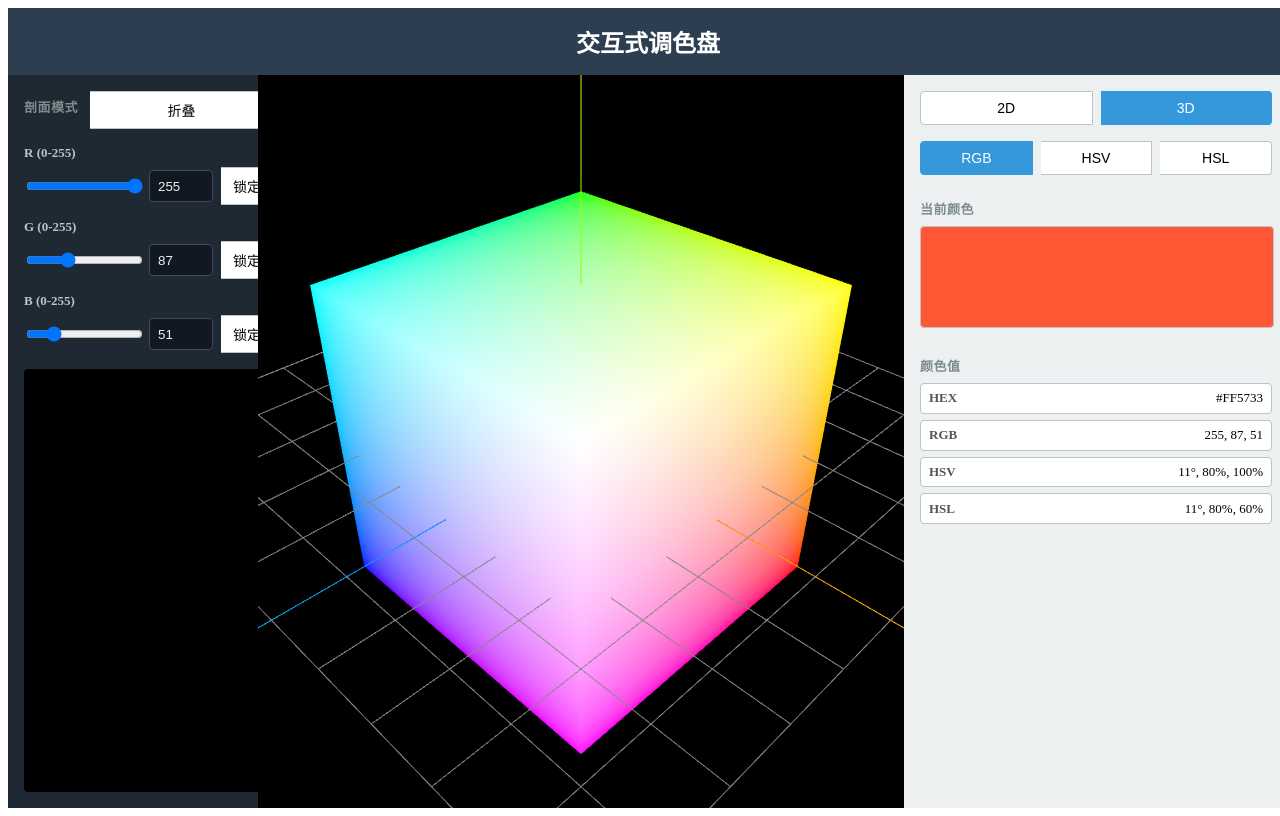
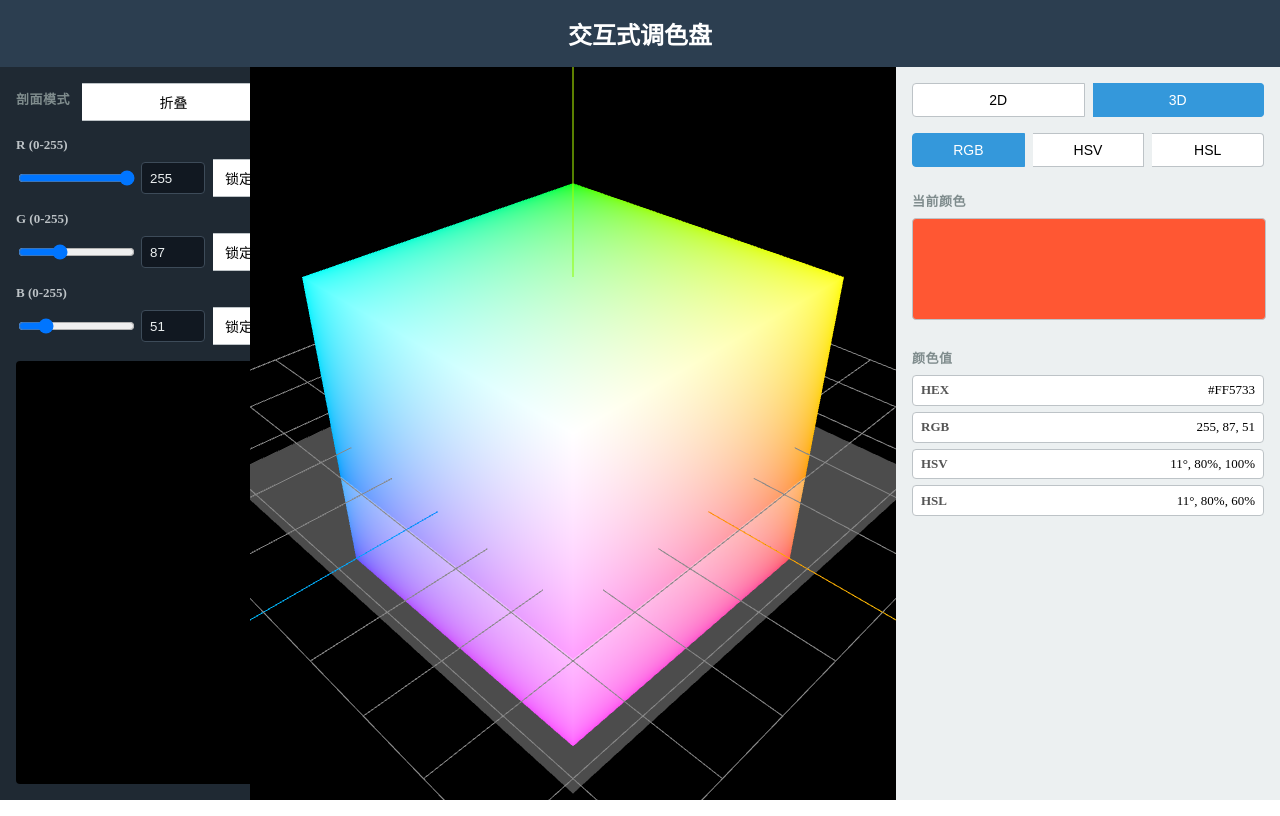
Before and after one commit to Silver2Yv/ColorBoard, a website: page index.html in a window 1280 px wide. Both pictures are taken after a click on the button "3D". Drawn offline with nearby package versions, Linux system fonts and the light colour scheme.

Commit message:
fix(layout): 修复2D模式调色板被压缩问题及多项3D剖面模式优化
- fix(layout): 修复2D模式下grid三列布局错配导致调色板被压缩
  CSS: 新增 .layout-two-col (grid-template-columns: 1fr 30%)
  JS: _syncCrossSectionVisibility 按模式切换 layout-three-col/layout-two-col
- fix(app-container): 替换 vh/vw 为 absolute 定位，修复100vw溢出
- feat(3d): BaseColorMesh 添加 crossSectionPlane（半透明剖切面）
- feat(3d): RGB/HCV/HSL 网格实现 updateCrossSection 方法
- fix(3d): 初始化场景时同步剖面位置和颜色
- fix(2d): Renderer2DBase.resize 按 mode/space 条件渲染，避免无效重绘
- fix(3d): 移除 canvas-3d 中的冗余 canvas 元素（Three.js 自动创建）
- chore: 更新 package.json 添加 dev/build/start 脚本

```diff
--- a/css/style.css
+++ b/css/style.css
@@ -1,8 +1,17 @@
+body {
+    margin: 0;
+    padding: 0;
+    overflow: hidden;
+}
+
 .app-container {
     display: flex;
     flex-direction: column;
-    height: 100vh;
-    width: 100vw;
+    position: absolute;
+    top: 0;
+    left: 0;
+    right: 0;
+    bottom: 0;
     overflow: hidden;
 }
 
@@ -32,6 +41,10 @@
 
 .layout-three-col {
     grid-template-columns: 250px 1fr 30%;
+}
+
+.layout-two-col {
+    grid-template-columns: 1fr 30%;
 }
 
 .canvas-container {
@@ -181,6 +194,8 @@
     display: flex;
     flex-direction: column;
     gap: 1rem;
+    position: relative;
+    z-index: 100;
 }
 
 .btn-group {
--- a/index.html
+++ b/index.html
@@ -55,7 +55,6 @@
                         <canvas id="canvas2d"></canvas>
                     </div>
                     <div id="canvas-3d" class="canvas-wrapper hidden">
-                        <canvas id="canvas3d"></canvas>
                     </div>
                 </div>
             </div>
--- a/js/main.js
+++ b/js/main.js
@@ -164,8 +164,11 @@ function _initScene3D() {
     _scene3d.renderer.domElement.addEventListener('pointerdown', _on3DClick);
 
     // 创建当前色彩空间对应的 3D 网格
-    const { space } = getState();
+    const { space, color } = getState();
     _createMesh3D(space);
+    if (_currentMesh3d && typeof _currentMesh3d.updateCrossSection === 'function') {
+        _currentMesh3d.updateCrossSection(color);
+    }
 
     // 创建剖切平面（初始隐藏）
     _crossSectionPlane = new _3dModules.CrossSectionPlane(_scene3d, space);
@@ -237,6 +240,10 @@ function _switchMesh3D(space) {
     }
 
     _currentMesh3d = _meshes3d[space];
+    const { color } = getState();
+    if (_currentMesh3d && typeof _currentMesh3d.updateCrossSection === 'function') {
+        _currentMesh3d.updateCrossSection(color);
+    }
     _scene3d.render();
 }
 
@@ -328,12 +335,15 @@ function _onSpaceChange() {
  * 3D 模式下仅刷新场景渲染。
  */
 function _onColorChange() {
-    const { mode, space } = getState();
+    const { mode, space, color } = getState();
 
     if (mode === '2d') {
         // 活跃渲染器最后渲染，确保在共享 canvas 上可见
         _renderers2d[space]?.render();
     } else if (mode === '3d' && _scene3d) {
+        if (_currentMesh3d && typeof _currentMesh3d.updateCrossSection === 'function') {
+            _currentMesh3d.updateCrossSection(color);
+        }
         _scene3d.render();
 
         // 更新剖面渲染器的选中标记
@@ -458,8 +468,13 @@ function _showCrossSectionIn3D() {
 function _syncCrossSectionVisibility() {
     const { mode } = getState();
     const panel = document.getElementById('cross-section-panel');
+    const mainArea = document.querySelector('.main-area');
     if (panel) {
         panel.classList.toggle('hidden', mode === '2d');
+    }
+    if (mainArea) {
+        mainArea.classList.toggle('layout-three-col', mode === '3d');
+        mainArea.classList.toggle('layout-two-col', mode === '2d');
     }
 }
 
--- a/js/renderer-2d/base.js
+++ b/js/renderer-2d/base.js
@@ -1,3 +1,5 @@
+import { getState } from '../state.js';
+
 /**
  * 2D 渲染器基类
  *
@@ -72,7 +74,17 @@ export class Renderer2DBase {
      */
     resize() {
         this._updateSize();
-        this.render();
+        const state = getState();
+        // 仅在 2D 模式下且渲染器匹配当前色彩空间时才重绘
+        if (state.mode === '2d') {
+            if (this.hasOwnProperty('space') && this.space !== state.space) {
+                return;
+            }
+            if (this.constructor.name === 'RGBTriangle' && state.space !== 'rgb') {
+                return;
+            }
+            this.render();
+        }
     }
 
     /**
--- a/js/renderer-3d/base-mesh.js
+++ b/js/renderer-3d/base-mesh.js
@@ -10,6 +10,18 @@ export class BaseColorMesh {
         this.material = new THREE.MeshBasicMaterial({ vertexColors: true });
 
         this.mesh = new THREE.Mesh(this.geometry, this.material);
+
+        this.crossSectionPlane = new THREE.Mesh(
+            new THREE.PlaneGeometry(1.5, 1.5),
+            new THREE.MeshBasicMaterial({
+                color: 0xffffff,
+                transparent: true,
+                opacity: 0.3,
+                side: THREE.DoubleSide
+            })
+        );
+        this.crossSectionPlane.rotation.x = -Math.PI / 2;
+        this.crossSectionPlane.visible = false;
     }
 
     buildGeometry() {
@@ -37,6 +49,10 @@ export class BaseColorMesh {
         if (this.mesh) {
             this.scene3d.add(this.mesh);
         }
+        if (this.crossSectionPlane) {
+            this.scene3d.add(this.crossSectionPlane);
+            this.crossSectionPlane.visible = true;
+        }
         if (this.highlightSphere) {
             this.scene3d.add(this.highlightSphere);
         }
@@ -46,6 +62,10 @@ export class BaseColorMesh {
     hide() {
         if (this.mesh) {
             this.scene3d.remove(this.mesh);
+        }
+        if (this.crossSectionPlane) {
+            this.scene3d.remove(this.crossSectionPlane);
+            this.crossSectionPlane.visible = false;
         }
         if (this.highlightSphere) {
             this.scene3d.remove(this.highlightSphere);
@@ -65,6 +85,12 @@ export class BaseColorMesh {
         }
         if (this.mesh) {
             this.mesh = null;
+        }
+
+        if (this.crossSectionPlane) {
+            this.crossSectionPlane.geometry.dispose();
+            this.crossSectionPlane.material.dispose();
+            this.crossSectionPlane = null;
         }
 
         if (this.highlightSphere) {
--- a/js/renderer-3d/hsl-cone.js
+++ b/js/renderer-3d/hsl-cone.js
@@ -108,4 +108,11 @@ export class HSLCone extends BaseColorMesh {
 
         return { h, s, l };
     }
+
+    updateCrossSection(color) {
+        if (this.crossSectionPlane) {
+            // L 范围 0-100，映射到 y: -0.5 到 0.5
+            this.crossSectionPlane.position.y = (color.l / 100) - 0.5;
+        }
+    }
 }
--- a/js/renderer-3d/hsv-cylinder.js
+++ b/js/renderer-3d/hsv-cylinder.js
@@ -65,4 +65,11 @@ export class HSVCylinder extends BaseColorMesh {
 
         return null;
     }
+
+    updateCrossSection(color) {
+        if (this.crossSectionPlane) {
+            // V 范围 0-100，映射到 y: -0.5 到 0.5
+            this.crossSectionPlane.position.y = (color.v / 100) - 0.5;
+        }
+    }
 }
--- a/js/renderer-3d/rgb-cube.js
+++ b/js/renderer-3d/rgb-cube.js
@@ -42,4 +42,11 @@ export class RGBCube extends BaseColorMesh {
 
         return null;
     }
+
+    updateCrossSection(color) {
+        if (this.crossSectionPlane) {
+            // RGB 立方体中 Y 轴映射到绿色分量
+            this.crossSectionPlane.position.y = (color.g / 255) - 0.5;
+        }
+    }
 }
```
Also changed, not shown: package.json (+10 -1 lines), 1 other file.
